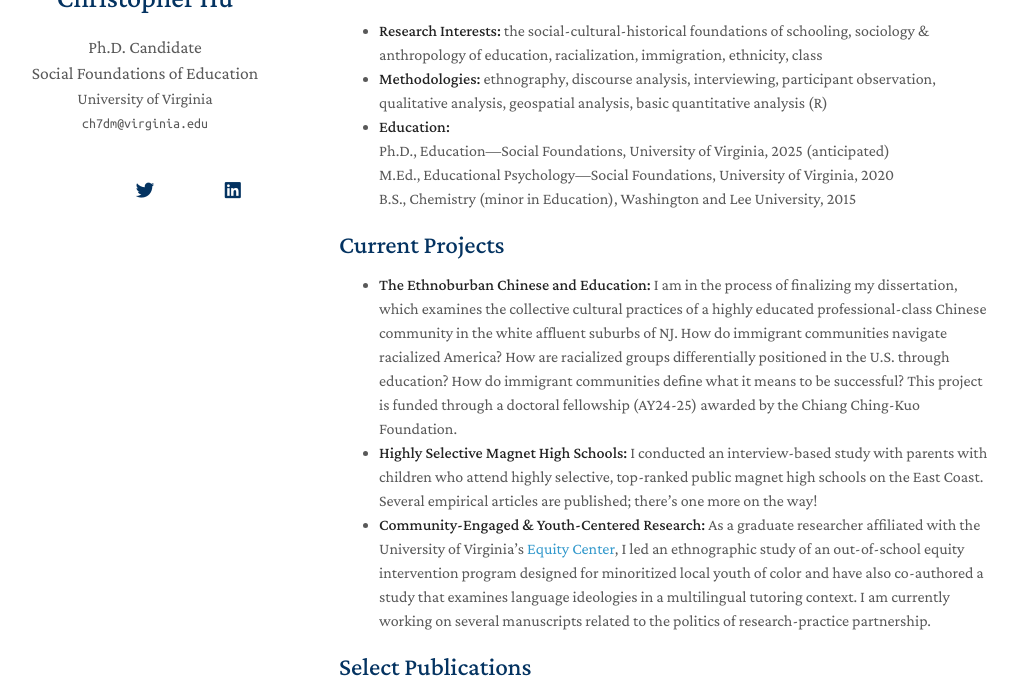
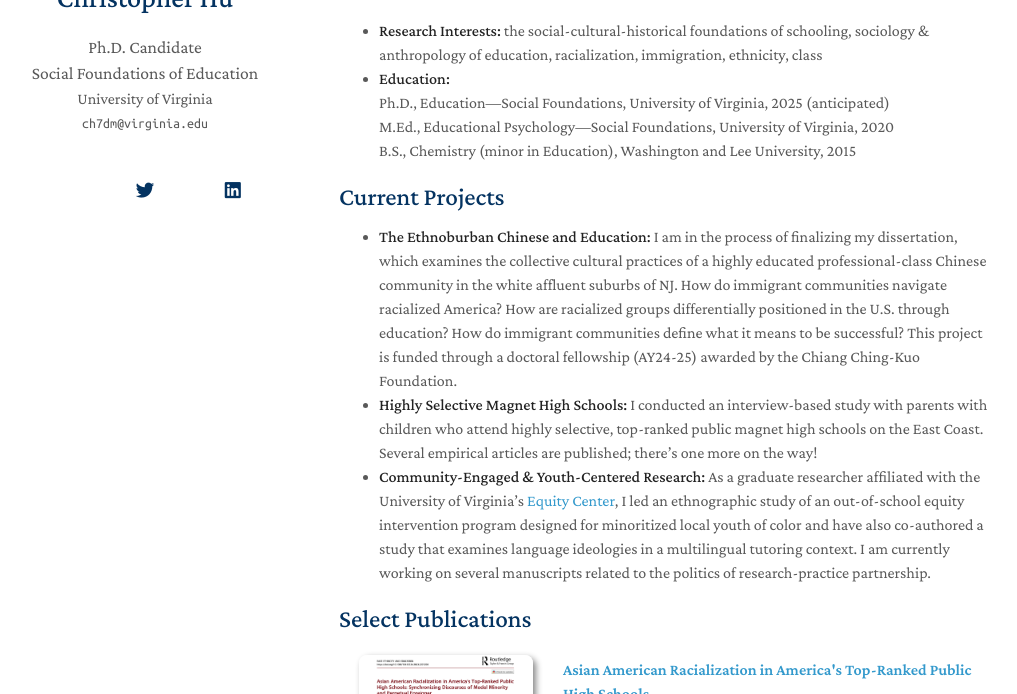
Before and after one commit to MrChristopherHu/profile, a Jekyll site: the page built from index.md, in a window 1280 px wide and 900 px high, cut to the strip 206-900 px from the top of the window. Shown: the whole strip, without its empty margins (131-1148 px from the left). Built offline with Jekyll 4.4.1, drawn with Linux system fonts in a browser that asks for light colours; nearby versions of some CDN libraries; a style sheet for code colours, icons or effects is not loaded; our own code applies the rules of GitHub Pages for plain Markdown files.

Commit message:
Update index.md

```diff
--- a/index.md
+++ b/index.md
@@ -7,7 +7,6 @@ layout: homepage
 Hi there! I am an educational ethnographer who studies race and ethnicity. Currently, I am a PhD candidate in the social foundations of education at the University of Virginia's [School of Education and Human Development](https://education.virginia.edu/about/directory/christopher-hu). Previously, I was a high school chemistry teacher in rural Virginia. Questions? Want to connect? Email me at <b>[ch7dm@virginia.edu](mailto:ch7dm@virginia.edu)</b>!
 
 - **Research Interests:** the social-cultural-historical foundations of schooling, sociology & anthropology of education, racialization, immigration, ethnicity, class
-- **Methodologies:** ethnography, discourse analysis, interviewing, participant observation, qualitative analysis, geospatial analysis, basic quantitative analysis (R)
 - **Education:** <br> Ph.D., Education---Social Foundations, University of Virginia, 2025 (anticipated) <br>
 M.Ed., Educational Psychology---Social Foundations, University of Virginia, 2020 <br>
 B.S., Chemistry (minor in Education), Washington and Lee University, 2015
```
